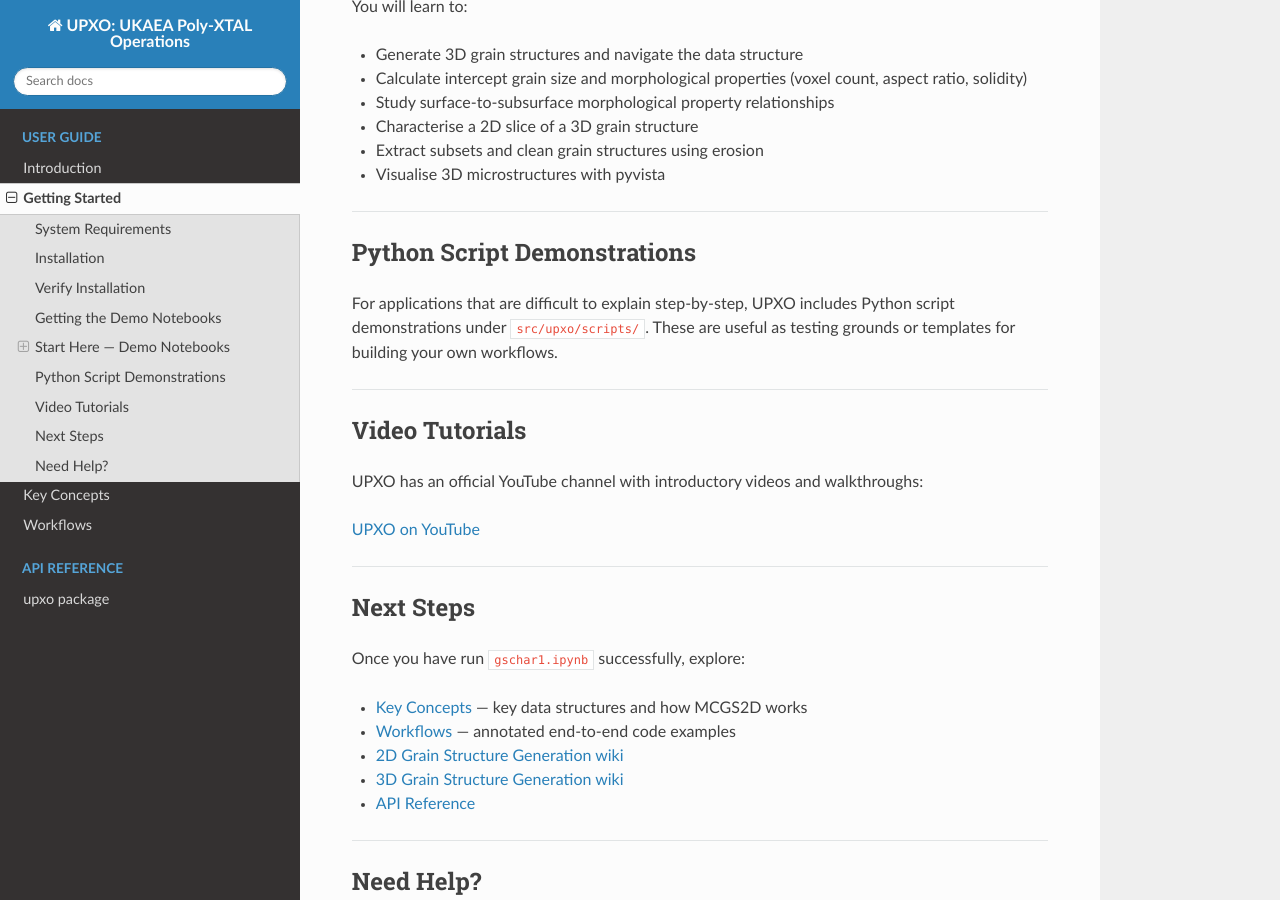
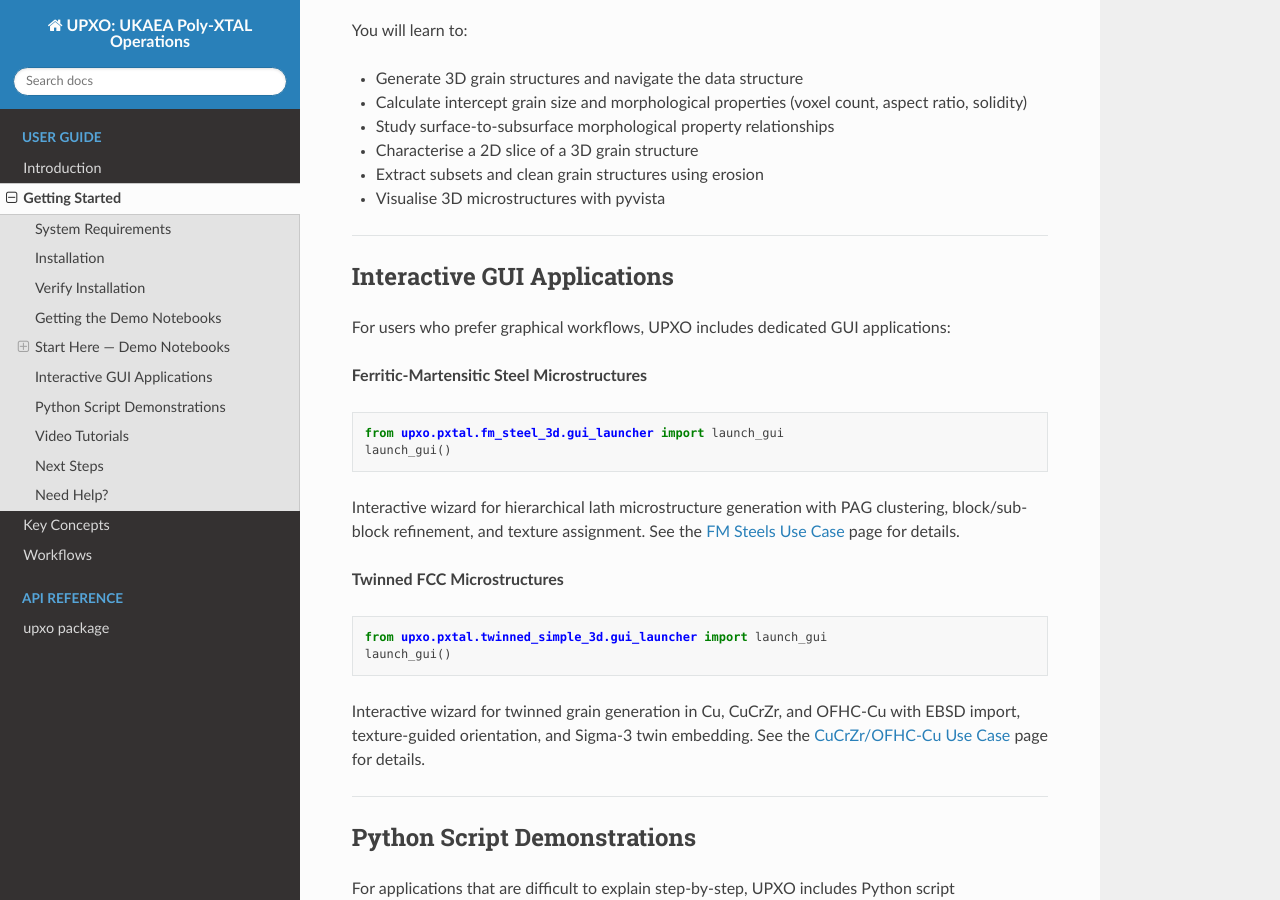
Before and after one commit to Design-By-Fundamentals-UKAEA/UPXO, a Sphinx documentation site: the page built from docs/getting_started.rst, in a window 1280 px wide and 900 px high, scrolled down 2581 px. Built offline with Sphinx 7.4.7 and the Read the Docs theme 3.1.0, drawn with Linux system fonts in a browser that asks for light colours; pages that are not in the unit, such as notebooks, are missing from menus; some of the changed text lies outside the part shown.

Commit message:
Update published Sphinx documentation (docs/) with current capabilities
docs/introduction.rst:
- Update Core Capabilities to include GUI Applications
- Clarify grain structure generation (Voronoi, MC, hierarchical, twinned)
- Add EBSD integration to Data Interface
- Expand Microstructures Supported with hierarchical laths and twinned FCC

docs/getting_started.rst:
- Add new "Interactive GUI Applications" section
- Provide Python launch code for FM Steel GUI
- Provide Python launch code for Twinned FCC GUI
- Link to Use Case pages for comprehensive documentation

These changes ensure published docs at design-by-fundamentals-ukaea.github.io/UPXO/
reflect the current capabilities and make GUI applications discoverable to users.

```diff
--- a/docs/getting_started.rst
+++ b/docs/getting_started.rst
@@ -122,6 +122,37 @@
 
 ----
 
+Interactive GUI Applications
+-----------------------------
+
+For users who prefer graphical workflows, UPXO includes dedicated GUI applications:
+
+**Ferritic-Martensitic Steel Microstructures**
+
+.. code-block:: python
+
+   from upxo.pxtal.fm_steel_3d.gui_launcher import launch_gui
+   launch_gui()
+
+Interactive wizard for hierarchical lath microstructure generation with PAG clustering,
+block/sub-block refinement, and texture assignment. See the
+`FM Steels Use Case <https://github.com/Design-By-Fundamentals-UKAEA/UPXO/wiki/Use-Cases-FM-Steels#gui-application>`_
+page for details.
+
+**Twinned FCC Microstructures**
+
+.. code-block:: python
+
+   from upxo.pxtal.twinned_simple_3d.gui_launcher import launch_gui
+   launch_gui()
+
+Interactive wizard for twinned grain generation in Cu, CuCrZr, and OFHC-Cu with EBSD import,
+texture-guided orientation, and Sigma-3 twin embedding. See the
+`CuCrZr/OFHC-Cu Use Case <https://github.com/Design-By-Fundamentals-UKAEA/UPXO/wiki/Use-Cases-CuCrZr-OFHC-Cu#gui-application>`_
+page for details.
+
+----
+
 Python Script Demonstrations
 -----------------------------
 
```
Also changed, not shown: docs/introduction.rst (+10 -6 lines).
